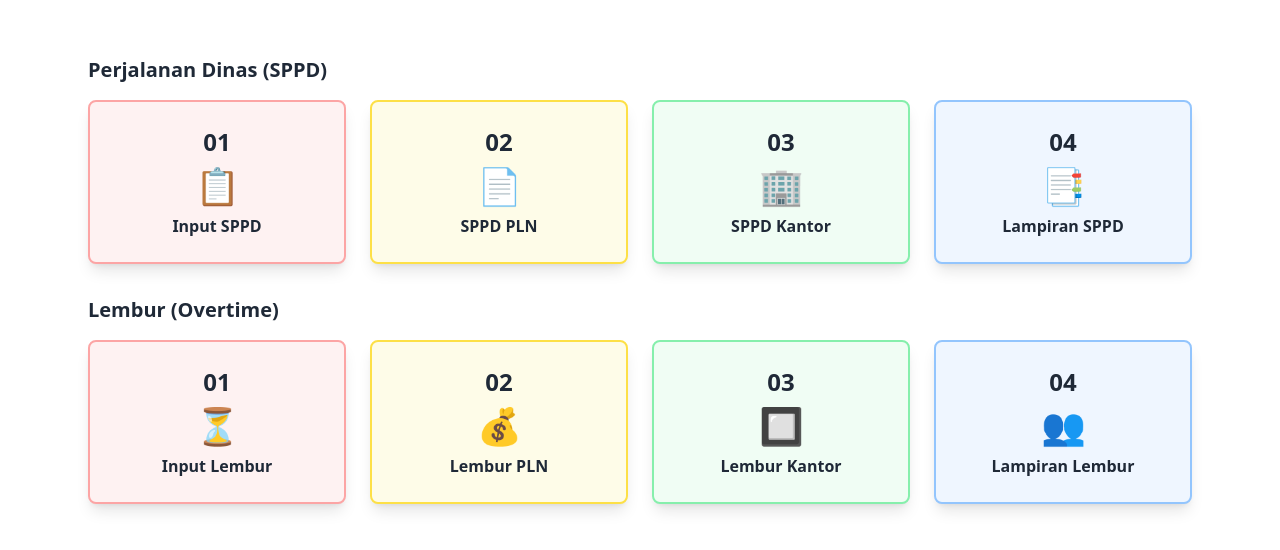
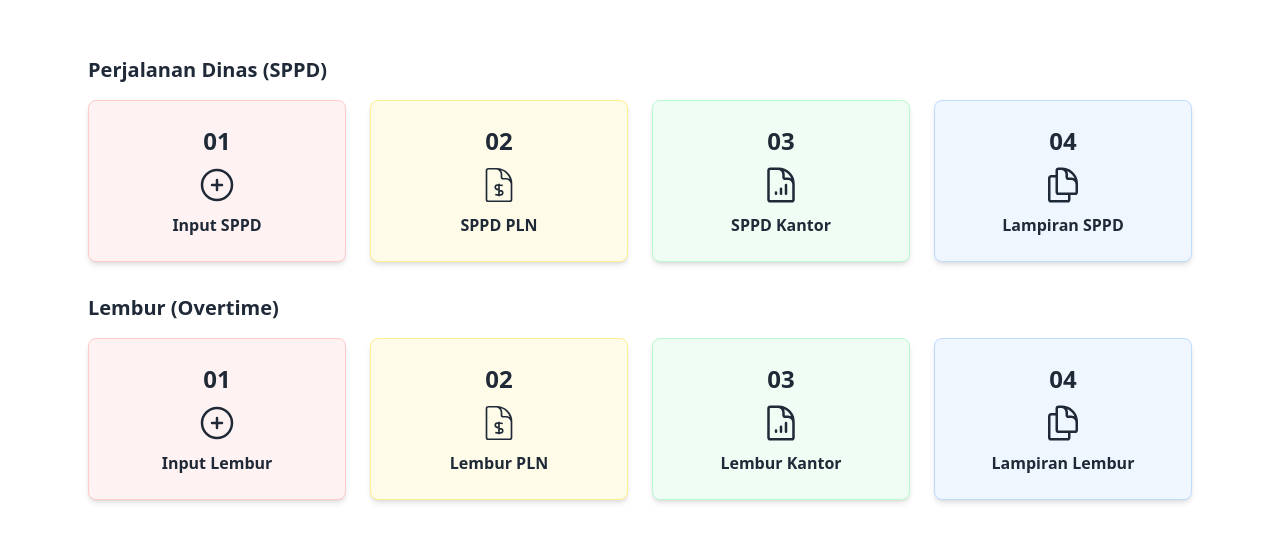
Before and after one commit to az-my/backend-sppd, a website: page frontend/index.html in a window 1280 px wide. Drawn offline with nearby package versions, Linux system fonts and the light colour scheme.

Commit message:
wkwkwkwkwk

```diff
--- a/frontend/index.html
+++ b/frontend/index.html
@@ -1,15 +1,15 @@
 <!DOCTYPE html>
 <html lang="en">
+
 <head>
     <meta charset="UTF-8">
     <meta name="viewport" content="width=device-width, initial-scale=1.0">
     <title>Portal DJP</title>
     <script src="https://cdn.tailwindcss.com"></script>
 </head>
+
 <body class="bg-white">
     <div class="max-w-6xl mx-auto p-6">
-
-
         <h2 class="text-xl font-semibold mt-8 text-gray-800">Perjalanan Dinas (SPPD)</h2>
         <div class="grid gap-6 sm:grid-cols-2 lg:grid-cols-4 mt-4" id="sppd"></div>
 
@@ -19,17 +19,38 @@
 
     <script>
         const sppd = [
-            { title: "Input SPPD", href: "form-sppd.html", color: "border-red-300 bg-red-50", icon: "📋" },
-            { title: "SPPD PLN", href: "report-sppd-pln.html", color: "border-yellow-300 bg-yellow-50", icon: "📄" },
-            { title: "SPPD Kantor", href: "report-sppd-kantor.html", color: "border-green-300 bg-green-50", icon: "🏢" },
-            { title: "Lampiran SPPD", href: "lembaran-sppd.html", color: "border-blue-300 bg-blue-50", icon: "📑" },
+            { title: "Input SPPD", href: "form-sppd.html", color: "border-red-200 bg-red-50", icon: `<svg xmlns="http://www.w3.org/2000/svg" fill="none" viewBox="0 0 24 24" stroke-width="1.5" stroke="currentColor" class="size-10">
+            <path stroke-linecap="round" stroke-linejoin="round" d="M12 9v6m3-3H9m12 0a9 9 0 1 1-18 0 9 9 0 0 1 18 0Z" />
+        </svg>` }, // Business Trip Icon (Suitcase)
+            { title: "SPPD PLN", href: "report-sppd-pln.html", color: "border-yellow-200 bg-yellow-50", icon: `<svg xmlns="http://www.w3.org/2000/svg" fill="none" viewBox="0 0 24 24" strokeWidth="1.5" stroke="currentColor" class="size-10">
+            <path strokeLinecap="round" strokeLinejoin="round" d="M19.5 14.25v-2.625a3.375 3.375 0 0 0-3.375-3.375h-1.5A1.125 1.125 0 0 1 13.5 7.125v-1.5a3.375 3.375 0 0 0-3.375-3.375H8.25m3.75 9v7.5m2.25-6.466a9.016 9.016 0 0 0-3.461-.203c-.536.072-.974.478-1.021 1.017a4.559 4.559 0 0 0-.018.402c0 .464.336.844.775.994l2.95 1.012c.44.15.775.53.775.994 0 .136-.006.27-.018.402-.047.539-.485.945-1.021 1.017a9.077 9.077 0 0 1-3.461-.203M10.5 2.25H5.625c-.621 0-1.125.504-1.125 1.125v17.25c0 .621.504 1.125 1.125 1.125h12.75c.621 0 1.125-.504 1.125-1.125V11.25a9 9 0 0 0-9-9Z" />
+        </svg>`   }, // Invoice Report Icon (Money)
+            { title: "SPPD Kantor", href: "report-sppd-kantor.html", color: "border-green-200 bg-green-50", icon: `<svg xmlns="http://www.w3.org/2000/svg" fill="none" viewBox="0 0 24 24" stroke-width="1.5" stroke="currentColor" class="size-10">
+            <path stroke-linecap="round" stroke-linejoin="round" d="M19.5 14.25v-2.625a3.375 3.375 0 0 0-3.375-3.375h-1.5A1.125 1.125 0 0 1 13.5 7.125v-1.5a3.375 3.375 0 0 0-3.375-3.375H8.25M9 16.5v.75m3-3v3M15 12v5.25m-4.5-15H5.625c-.621 0-1.125.504-1.125 1.125v17.25c0 .621.504 1.125 1.125 1.125h12.75c.621 0 1.125-.504 1.125-1.125V11.25a9 9 0 0 0-9-9Z" />
+        </svg>`   }, // Internal Report Icon (Document)
+            {
+                title: "Lampiran SPPD",
+                href: "lembaran-sppd.html",
+                color: "border-blue-200 bg-blue-50",
+                icon: `<svg xmlns="http://www.w3.org/2000/svg" fill="none" viewBox="0 0 24 24" stroke-width="1.5" stroke="currentColor" class="size-10">
+            <path stroke-linecap="round" stroke-linejoin="round" d="M15.75 17.25v3.375c0 .621-.504 1.125-1.125 1.125h-9.75a1.125 1.125 0 0 1-1.125-1.125V7.875c0-.621.504-1.125 1.125-1.125H6.75a9.06 9.06 0 0 1 1.5.124m7.5 10.376h3.375c.621 0 1.125-.504 1.125-1.125V11.25c0-4.46-3.243-8.161-7.5-8.876a9.06 9.06 0 0 0-1.5-.124H9.375c-.621 0-1.125.504-1.125 1.125v3.5m7.5 10.375H9.375a1.125 1.125 0 0 1-1.125-1.125v-9.25m12 6.625v-1.875a3.375 3.375 0 0 0-3.375-3.375h-1.5a1.125 1.125 0 0 1-1.125-1.125v-1.5a3.375 3.375 0 0 0-3.375-3.375H9.75" />
+        </svg>`
+            }// Attachment Icon (Folder)
         ];
 
         const lembur = [
-            { title: "Input Lembur", href: "form-lembur.html", color: "border-red-300 bg-red-50", icon: "⏳" },
-            { title: "Lembur PLN", href: "report-lembur-pln.html", color: "border-yellow-300 bg-yellow-50", icon: "💰" },
-            { title: "Lembur Kantor", href: "report-lembur-kantor.html", color: "border-green-300 bg-green-50", icon: "🔲" },
-            { title: "Lampiran Lembur", href: "lembaran-lembur-index.html", color: "border-blue-300 bg-blue-50", icon: "👥" },
+            { title: "Input Lembur", href: "form-lembur.html", color: "border-red-200 bg-red-50", icon: `<svg xmlns="http://www.w3.org/2000/svg" fill="none" viewBox="0 0 24 24" stroke-width="1.5" stroke="currentColor" class="size-10">
+            <path stroke-linecap="round" stroke-linejoin="round" d="M12 9v6m3-3H9m12 0a9 9 0 1 1-18 0 9 9 0 0 1 18 0Z" />
+        </svg>`  }, // Overtime Entry Icon (Clock)
+            { title: "Lembur PLN", href: "report-lembur-pln.html", color: "border-yellow-200 bg-yellow-50", icon: `<svg xmlns="http://www.w3.org/2000/svg" fill="none" viewBox="0 0 24 24" strokeWidth="1.5" stroke="currentColor" class="size-10">
+            <path strokeLinecap="round" strokeLinejoin="round" d="M19.5 14.25v-2.625a3.375 3.375 0 0 0-3.375-3.375h-1.5A1.125 1.125 0 0 1 13.5 7.125v-1.5a3.375 3.375 0 0 0-3.375-3.375H8.25m3.75 9v7.5m2.25-6.466a9.016 9.016 0 0 0-3.461-.203c-.536.072-.974.478-1.021 1.017a4.559 4.559 0 0 0-.018.402c0 .464.336.844.775.994l2.95 1.012c.44.15.775.53.775.994 0 .136-.006.27-.018.402-.047.539-.485.945-1.021 1.017a9.077 9.077 0 0 1-3.461-.203M10.5 2.25H5.625c-.621 0-1.125.504-1.125 1.125v17.25c0 .621.504 1.125 1.125 1.125h12.75c.621 0 1.125-.504 1.125-1.125V11.25a9 9 0 0 0-9-9Z" />
+        </svg>` }, // Invoice Report Icon (Money)
+            { title: "Lembur Kantor", href: "report-lembur-kantor.html", color: "border-green-200 bg-green-50", icon: `<svg xmlns="http://www.w3.org/2000/svg" fill="none" viewBox="0 0 24 24" stroke-width="1.5" stroke="currentColor" class="size-10">
+            <path stroke-linecap="round" stroke-linejoin="round" d="M19.5 14.25v-2.625a3.375 3.375 0 0 0-3.375-3.375h-1.5A1.125 1.125 0 0 1 13.5 7.125v-1.5a3.375 3.375 0 0 0-3.375-3.375H8.25M9 16.5v.75m3-3v3M15 12v5.25m-4.5-15H5.625c-.621 0-1.125.504-1.125 1.125v17.25c0 .621.504 1.125 1.125 1.125h12.75c.621 0 1.125-.504 1.125-1.125V11.25a9 9 0 0 0-9-9Z" />
+        </svg>`  }, // Internal Report Icon (Document)
+            { title: "Lampiran Lembur", href: "lembaran-lembur-index.html", color: "border-blue-200 bg-blue-50", icon: `<svg xmlns="http://www.w3.org/2000/svg" fill="none" viewBox="0 0 24 24" stroke-width="1.5" stroke="currentColor" class="size-10">
+            <path stroke-linecap="round" stroke-linejoin="round" d="M15.75 17.25v3.375c0 .621-.504 1.125-1.125 1.125h-9.75a1.125 1.125 0 0 1-1.125-1.125V7.875c0-.621.504-1.125 1.125-1.125H6.75a9.06 9.06 0 0 1 1.5.124m7.5 10.376h3.375c.621 0 1.125-.504 1.125-1.125V11.25c0-4.46-3.243-8.161-7.5-8.876a9.06 9.06 0 0 0-1.5-.124H9.375c-.621 0-1.125.504-1.125 1.125v3.5m7.5 10.375H9.375a1.125 1.125 0 0 1-1.125-1.125v-9.25m12 6.625v-1.875a3.375 3.375 0 0 0-3.375-3.375h-1.5a1.125 1.125 0 0 1-1.125-1.125v-1.5a3.375 3.375 0 0 0-3.375-3.375H9.75" />
+        </svg>` }, // Attachment Icon (Folder)
         ];
 
         function generateCards(data, containerId) {
@@ -37,10 +58,12 @@
             data.forEach((item, index) => {
                 const card = document.createElement('a');
                 card.href = item.href;
-                card.className = `block p-6 text-gray-800 text-center rounded-lg shadow-lg border-2 transition transform hover:scale-105 ${item.color}`;
+                card.className = `block p-6 text-gray-800 text-center rounded-lg shadow-md border transition transform hover:scale-105 ${item.color}`;
                 card.innerHTML = `
                     <div class='text-2xl font-bold text-opacity-50'>0${index + 1}</div>
-                    <div class='text-4xl mt-2'>${item.icon}</div>
+                    <div class='flex justify-center items-center mt-2'>
+                        ${item.icon}
+                    </div>
                     <h3 class='mt-2 font-semibold'>${item.title}</h3>
                 `;
                 container.appendChild(card);
@@ -51,4 +74,5 @@
         generateCards(lembur, 'lembur');
     </script>
 </body>
+
 </html>
--- a/frontend/report_renderTable.js
+++ b/frontend/report_renderTable.js
@@ -138,7 +138,7 @@ const filteredHeaders = expectedHeaders.filter(header => !["TANGGAL_MULAI", "TAN
 
 // ✅ Render Table Headers Dynamically with Renamed Headers
 tableHead.innerHTML = `
-    <tr class="bg-primary text-white text-center">
+    <tr class="bg-yellow-50 text-black text-center">
         <th class="px-2 py-1 border border-gray-800 text-xs break-all" rowspan="${hasTanggalSPPD ? 2 : 1}">No</th>
         ${expectedHeaders.map(header => {
             const cleanHeader = header.trim();
@@ -161,7 +161,7 @@ tableHead.innerHTML = `
     </tr>
 
     ${hasTanggalSPPD ? `
-    <tr class="bg-primary text-white text-center">
+    <tr class="bg-yellow-50 text-black text-center">
         <th class="px-4 py-2 border border-gray-800 text-xs break-all">Mulai</th>
         <th class="px-4 py-2 border border-gray-800 text-xs break-all">s/d</th>
         <th class="px-4 py-2 border border-gray-800 text-xs break-all">Sampai</th>
```
Also changed, not shown: frontend/new-home.html (added, +55 -0 lines), frontend/report-lembur-pln.html (+2 -2 lines), frontend/report-sppd-pln.html (+4 -4 lines).
